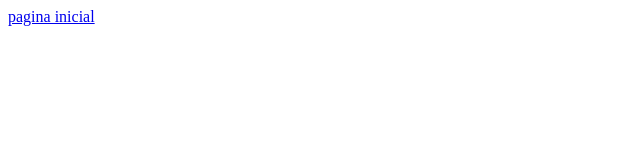
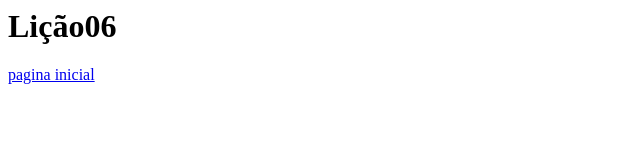
Before and after one commit to joaopjone/programacao, a plain HTML site: page licao06.html in a window 1280 px wide. Shown: the whole page, without its empty margins (0-640 px from the left). Drawn offline with Linux system fonts and the light colour scheme.

Commit message:
adicionei um titulo

```diff
--- a/licao06.html
+++ b/licao06.html
@@ -3,7 +3,7 @@
         <title>licao06.html</title>
     </head>
         <body>
-
+            <h1>Lição06</h1>
 
             <div>
                 <a href="index.html">pagina inicial</a>
```
